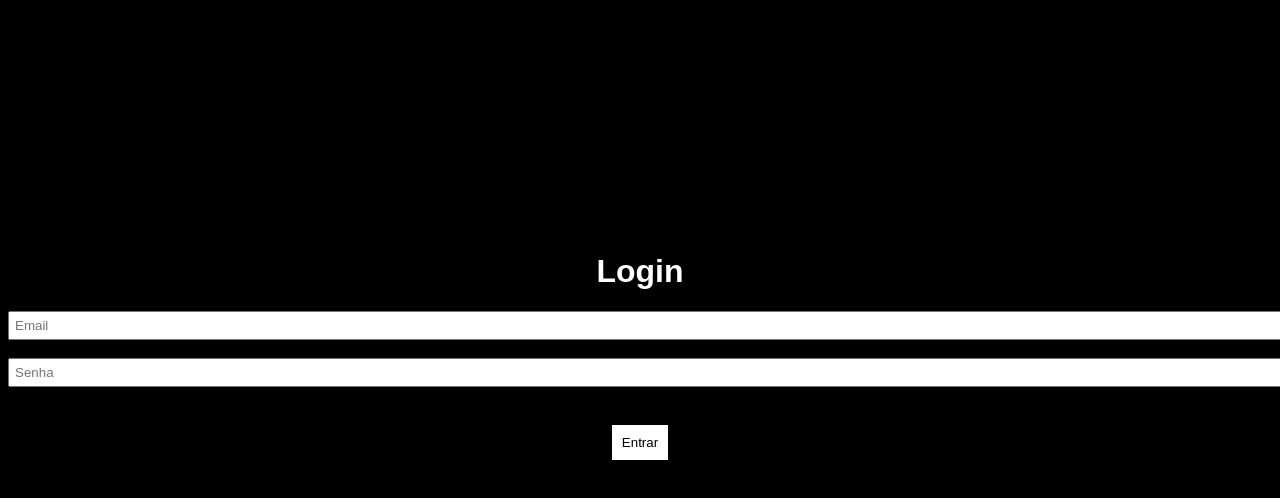
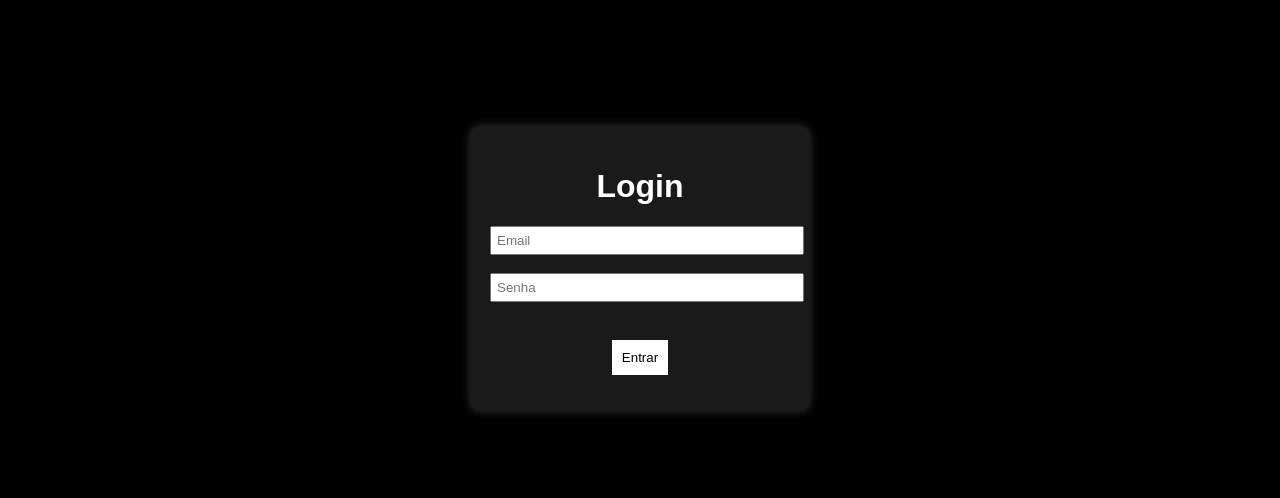
Before and after one commit to CalculadoradeCameras/CFTV, a plain HTML site: page index.html in a window 1280 px wide. Drawn offline with Linux system fonts and the light colour scheme.

Commit message:
Add files via upload

```diff
--- a/index.html
+++ b/index.html
@@ -5,7 +5,7 @@
     <meta name="viewport" content="width=device-width, initial-scale=1.0">
     <title>Calculadora de Câmeras</title>
     <style>
-        body {
+       body {
             background-color: black;
             color: white;
             font-family: Arial, sans-serif;
@@ -37,7 +37,13 @@
             cursor: pointer;
         }
         .login-container {
-            margin-top: 20%;
+            width: 300px;
+            margin: 10% auto;
+            padding: 20px;
+            background: rgba(255, 255, 255, 0.1);
+            border-radius: 10px;
+            backdrop-filter: blur(10px);
+            box-shadow: 0 0 10px rgba(255, 255, 255, 0.2);
         }
     </style>
 </head>
```
